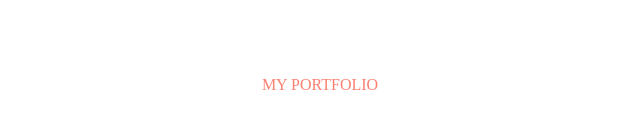
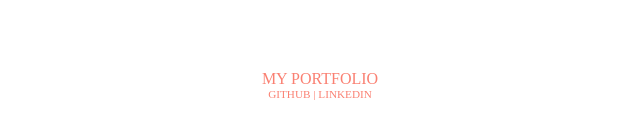
Before and after one commit to ducmvo/portfolio, a React (Create React App) app: page / in a window 1280 px wide. Shown: the part 315-452 px from the top of the page, without its empty margins (320-960 px from the left). Built offline with nearby package versions, Linux system fonts and the light colour scheme.

Commit message:
include github and linkedin link to frontpage

```diff
--- a/src/App.tsx
+++ b/src/App.tsx
@@ -3,15 +3,37 @@ function App() {
 		<div
 			style={{
 				display: 'flex',
+				flexDirection: 'column',
 				justifyContent: 'center',
 				alignItems: 'center',
-        height: '100vh',
-        color: 'salmon',
-        textTransform: 'uppercase',
-        fontFamily: 'futura',
+				height: '100vh',
+				color: 'salmon',
+				textTransform: 'uppercase',
+				fontFamily: 'futura'
 			}}
 		>
-			My Portfolio
+			<div>My Portfolio</div>
+			<div style={{fontSize: '0.7rem'}}>
+				<a
+					href="https://github.com/pianote/"
+					style={{
+						textDecoration: 'none',
+						color: 'salmon'
+					}}
+				>
+					github
+				</a>{' '}
+				|{' '}
+				<a
+					href="https://www.linkedin.com/in/ducmvo/"
+					style={{
+						textDecoration: 'none',
+						color: 'salmon'
+					}}
+				>
+					linkedin
+				</a>
+			</div>
 		</div>
 	)
 }
```
